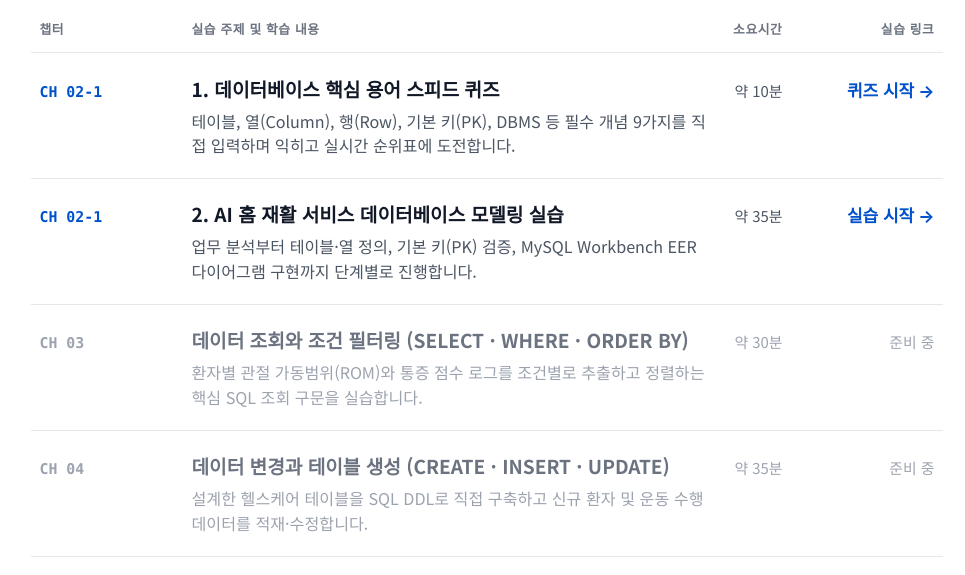
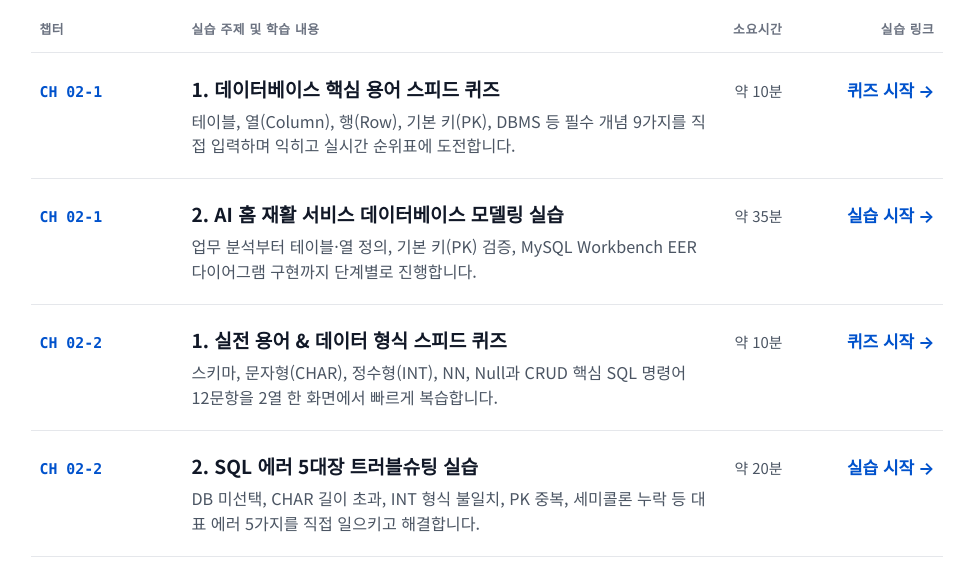
Before and after one commit to anilo97/sql-course, a plain HTML site: page index.html in a window 1280 px wide. Shown: the part 192-767 px from the top of the page, without its empty margins (153-1118 px from the left). Drawn offline with nearby package versions, Linux system fonts and the light colour scheme.

Commit message:
메뉴 추가
Removed comments and added new syllabus items for Chapter 02.

```diff
--- a/index.html
+++ b/index.html
@@ -4,9 +4,7 @@
   <meta charset="UTF-8" />
   <meta name="viewport" content="width=device-width, initial-scale=1.0" />
   <title>데이터베이스와 SQL 실습 아카이브 | 디지털 재활 헬스케어 AI 개발자 양성 과정</title>
-  <!-- Tailwind CSS 로드 -->
   <script src="https://cdn.tailwindcss.com"></script>
-  <!-- Google Fonts: Noto Sans KR & Noto Sans -->
   <link rel="preconnect" href="https://fonts.googleapis.com" />
   <link rel="preconnect" href="https://fonts.gstatic.com" crossorigin />
   <link href="https://fonts.googleapis.com/css2?family=Noto+Sans+KR:wght@400;500;700&family=Noto+Sans:wght@400;500;700&display=swap" rel="stylesheet" />
@@ -26,12 +24,10 @@
       -webkit-font-smoothing: antialiased;
     }
 
-    /* 챕터 번호 및 시간 정렬을 위한 등폭 숫자 설정 */
     .tabular-nums {
       font-variant-numeric: tabular-nums;
     }
 
-    /* 활성화된 실습 링크 스타일: 장식 없이 선명한 코발트 블루와 밑줄만 사용 */
     .syllabus-link {
       color: #0052CC;
       font-weight: 700;
@@ -48,7 +44,6 @@
       text-underline-offset: 4px;
     }
 
-    /* 행 호버 시 미세한 배경 음영만 적용 */
     .syllabus-row {
       transition: background-color 0.12s ease;
     }
@@ -60,7 +55,6 @@
 </head>
 <body class="bg-white text-[#111827] min-h-screen flex flex-col">
 
-  <!-- 메인 컨테이너 (최대 폭 980px, 여백 중심 레이아웃) -->
   <div class="max-w-[980px] w-full mx-auto px-5 sm:px-8 pt-12 pb-16 flex-1">
 
     <!-- 상단 강의 헤더 -->
@@ -78,7 +72,6 @@
 
     <!-- 실라버스 인덱스 테이블 영역 -->
     <main class="mt-2">
-      <!-- 데스크톱 열 머리글 (모바일에서는 숨김) -->
       <div class="hidden sm:grid sm:grid-cols-12 gap-4 py-3.5 px-2 border-b border-[#E5E7EB] text-xs font-bold uppercase tracking-wider text-[#6B7280]">
         <div class="col-span-2">챕터</div>
         <div class="col-span-7">실습 주제 및 학습 내용</div>
@@ -86,12 +79,9 @@
         <div class="col-span-2 text-right">실습 링크</div>
       </div>
 
-      <!-- 실습 행 목록 (15~20개 이상 늘어나도 한눈에 스캔 가능한 1줄 행 구조) -->
       <div class="divide-y divide-[#E5E7EB] border-b border-[#E5E7EB]">
 
-<!-- =================================================================
-             [CH 02-1] 활성화된 실습 항목 1: 핵심 용어 스피드 퀴즈
-        ================================================================== -->
+        <!-- [CH 02-1] 1. 핵심 용어 스피드 퀴즈 -->
         <div class="syllabus-row is-active py-5 px-2 grid grid-cols-1 sm:grid-cols-12 gap-2 sm:gap-4 items-baseline">
           <div class="sm:col-span-2 font-mono text-sm font-bold text-[#0052CC] tabular-nums">
             CH 02-1
@@ -115,9 +105,7 @@
           </div>
         </div>
 
-        <!-- =================================================================
-             [CH 02-1] 활성화된 실습 항목 2: DB 모델링 실습
-        ================================================================== -->
+        <!-- [CH 02-1] 2. AI 홈 재활 서비스 데이터베이스 모델링 실습 -->
         <div class="syllabus-row is-active py-5 px-2 grid grid-cols-1 sm:grid-cols-12 gap-2 sm:gap-4 items-baseline">
           <div class="sm:col-span-2 font-mono text-sm font-bold text-[#0052CC] tabular-nums">
             CH 02-1
@@ -141,15 +129,53 @@
           </div>
         </div>
 
-        <!-- =================================================================
-             [강사용 새 챕터 추가 및 활성화 안내]
-             추후 새로운 실습 폴더(예: ch03-select/index.html)를 업로드한 후:
-             1. 아래 예정 항목 블록(<div class="syllabus-row ...">...</div>)을 복사하거나 수정합니다.
-             2. 바깥 div에 'is-active' 클래스를 추가합니다.
-             3. 챕터 번호 색상을 'text-[#9CA3AF]'에서 'text-[#0052CC]'로 변경합니다.
-             4. 제목 <span>을 <a href="./폴더명/" class="text-lg font-bold text-[#111827] hover:text-[#0052CC] transition-colors">제목</a>으로 변경합니다.
-             5. 우측 '준비 중' <span>을 <a href="./폴더명/" class="syllabus-link text-base"><span>실습 시작</span><span aria-hidden="true">&rarr;</span></a>으로 교체합니다.
-        ================================================================== -->
+        <!-- [CH 02-2] 1. 실전 용어 & 데이터 형식 스피드 퀴즈 -->
+        <div class="syllabus-row is-active py-5 px-2 grid grid-cols-1 sm:grid-cols-12 gap-2 sm:gap-4 items-baseline">
+          <div class="sm:col-span-2 font-mono text-sm font-bold text-[#0052CC] tabular-nums">
+            CH 02-2
+          </div>
+          <div class="sm:col-span-7">
+            <a href="./ch02-2-quiz/" class="text-lg font-bold text-[#111827] hover:text-[#0052CC] transition-colors">
+              1. 실전 용어 & 데이터 형식 스피드 퀴즈
+            </a>
+            <p class="text-[0.95rem] text-[#4B5563] mt-1">
+              스키마, 문자형(CHAR), 정수형(INT), NN, Null과 CRUD 핵심 SQL 명령어 12문항을 2열 한 화면에서 빠르게 복습합니다.
+            </p>
+          </div>
+          <div class="sm:col-span-1 text-sm text-[#4B5563] sm:text-right tabular-nums mt-1 sm:mt-0 whitespace-nowrap">
+            약 10분
+          </div>
+          <div class="sm:col-span-2 sm:text-right mt-2 sm:mt-0">
+            <a href="./ch02-2-quiz/" class="syllabus-link text-base">
+              <span>퀴즈 시작</span>
+              <span aria-hidden="true">&rarr;</span>
+            </a>
+          </div>
+        </div>
+
+        <!-- [CH 02-2] 2. SQL 에러 5대장 트러블슈팅 실습 -->
+        <div class="syllabus-row is-active py-5 px-2 grid grid-cols-1 sm:grid-cols-12 gap-2 sm:gap-4 items-baseline">
+          <div class="sm:col-span-2 font-mono text-sm font-bold text-[#0052CC] tabular-nums">
+            CH 02-2
+          </div>
+          <div class="sm:col-span-7">
+            <a href="./ch02-2-debug/" class="text-lg font-bold text-[#111827] hover:text-[#0052CC] transition-colors">
+              2. SQL 에러 5대장 트러블슈팅 실습
+            </a>
+            <p class="text-[0.95rem] text-[#4B5563] mt-1">
+              DB 미선택, CHAR 길이 초과, INT 형식 불일치, PK 중복, 세미콜론 누락 등 대표 에러 5가지를 직접 일으키고 해결합니다.
+            </p>
+          </div>
+          <div class="sm:col-span-1 text-sm text-[#4B5563] sm:text-right tabular-nums mt-1 sm:mt-0 whitespace-nowrap">
+            약 20분
+          </div>
+          <div class="sm:col-span-2 sm:text-right mt-2 sm:mt-0">
+            <a href="./ch02-2-debug/" class="syllabus-link text-base">
+              <span>실습 시작</span>
+              <span aria-hidden="true">&rarr;</span>
+            </a>
+          </div>
+        </div>
 
         <!-- [CH 03] 예정 항목 -->
         <div class="syllabus-row py-5 px-2 grid grid-cols-1 sm:grid-cols-12 gap-2 sm:gap-4 items-baseline">
@@ -217,7 +243,6 @@
       </div>
     </main>
 
-    <!-- 하단 미니멀 안내 푸터 -->
     <footer class="mt-10 text-sm text-[#6B7280]">
       모든 실습 워크시트는 브라우저에 자동 저장되며, 작성 완료 후 마크다운(.md) 문서로 다운로드하여 노션에 보관할 수 있습니다.
     </footer>
```
